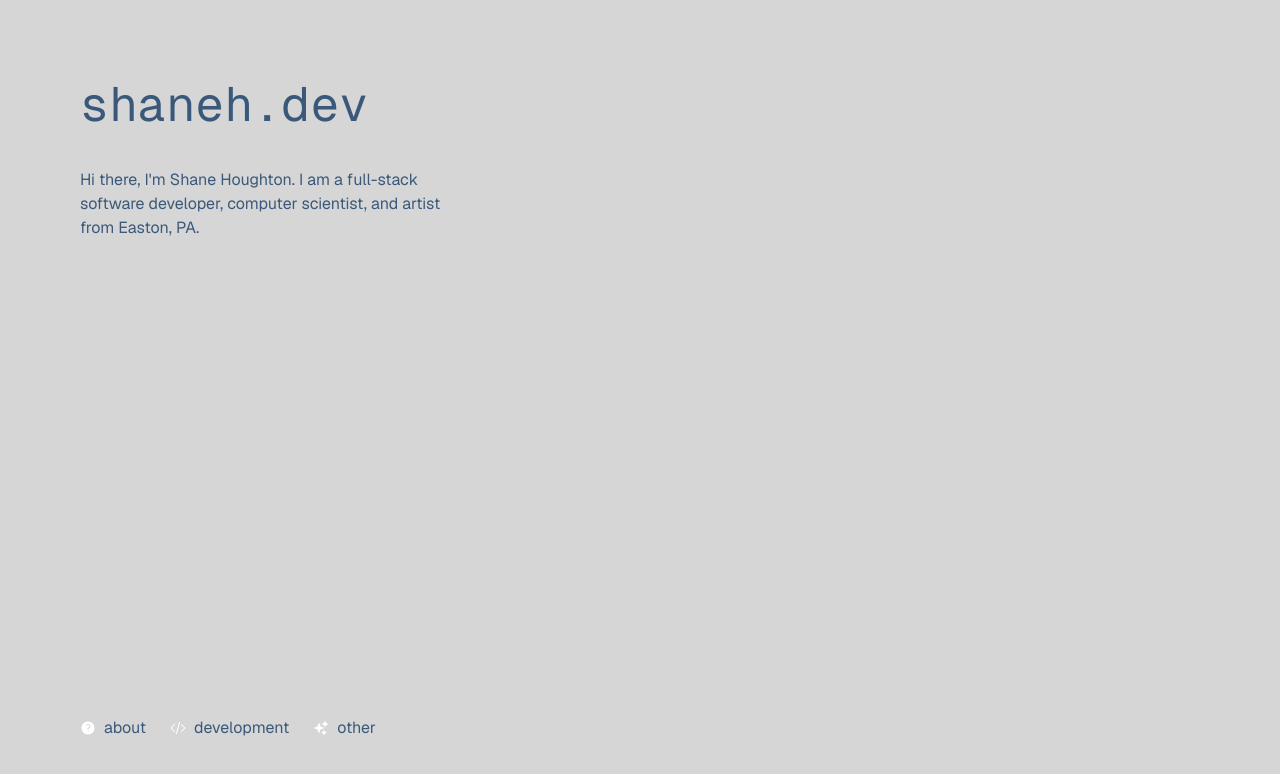
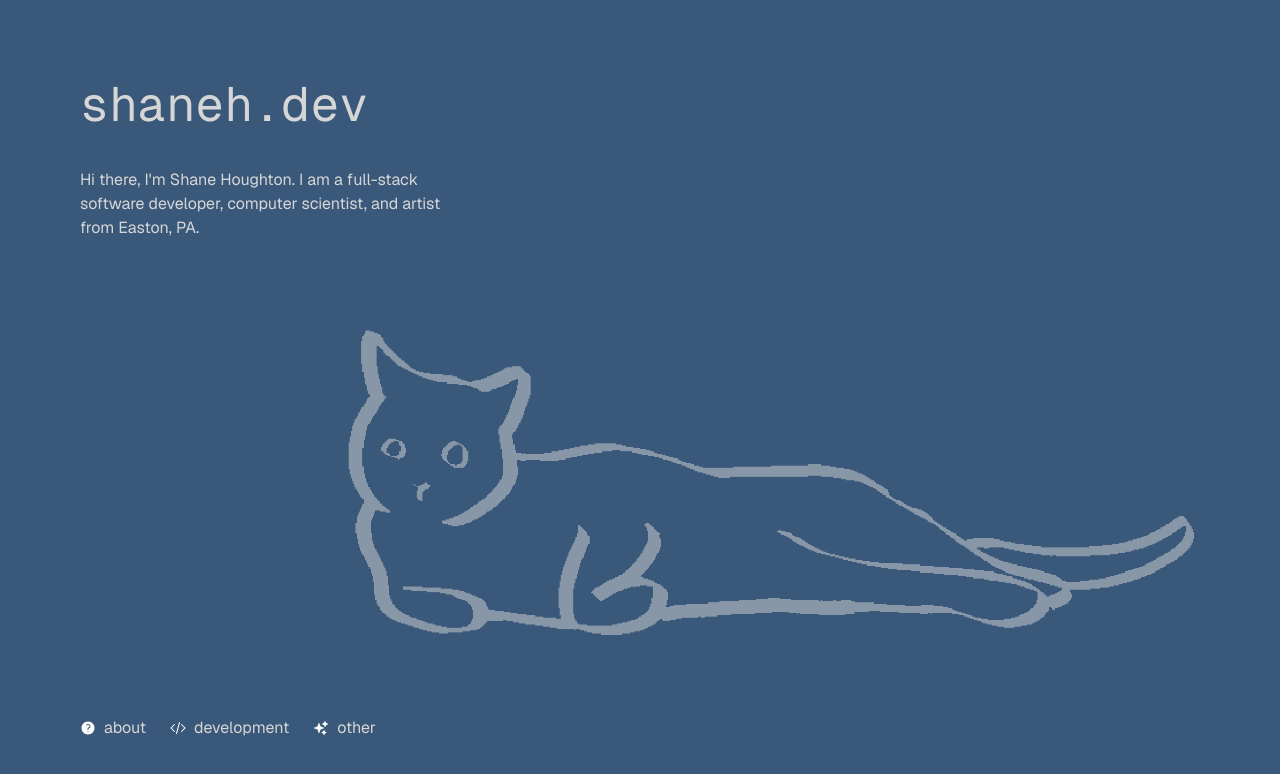
Before and after one commit to ShaneHoughton/shaneh, a Next.js app: page / in a window 1280 px wide. Shown: the top 774 px of the page. Built offline with nearby package versions, Linux system fonts and the light colour scheme.

Commit message:
fix ui colors

```diff
--- a/src/app/globals.css
+++ b/src/app/globals.css
@@ -1,8 +1,8 @@
 @import "tailwindcss";
 
 :root {
-  --background: #D6D6D6;
-  --foreground: #3A597A;
+  --background: #3A597A;
+  --foreground: #D6D6D6;
 }
 
 @theme inline {
```
